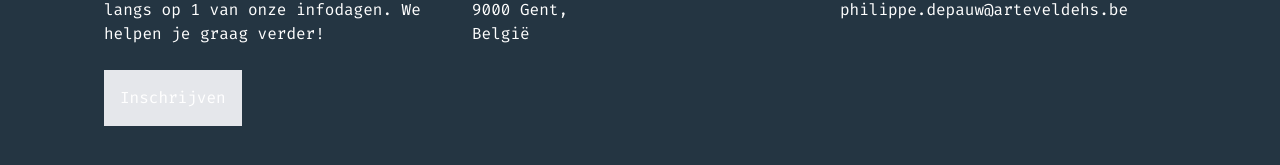
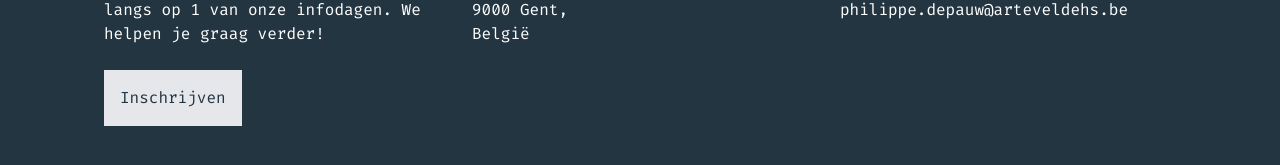
Before and after one commit to meesakveld/pgm-platform, a React (Create React App) app in the folder client/: page / in a window 1280 px wide. Shown: the part 613-778 px from the top of the page. Built offline with nearby package versions, Linux system fonts and the light colour scheme; no server answers.

Commit message:
Updated footer link color to match design

```diff
--- a/client/src/components/Footer.jsx
+++ b/client/src/components/Footer.jsx
@@ -17,7 +17,7 @@ export default function Footer() {
 
                     <p>Schrijf je dan nu in of kom eens langs op 1 van onze infodagen. We helpen je graag verder!</p>
 
-                    <Link className="bg-gray-200 p-4 inline-block mt-6" to="https://www.arteveldehogeschool.be/nl/bij-ons-studeren/kennismaken/infomomenten#infodagen" target="_blank" rel="noopener noreferrer">Inschrijven</Link>
+                    <Link className="bg-gray-200 p-4 inline-block mt-6 text-[#243542]" to="https://www.arteveldehogeschool.be/nl/bij-ons-studeren/kennismaken/infomomenten#infodagen" target="_blank" rel="noopener noreferrer">Inschrijven</Link>
 
                 </section>
 
--- a/client/src/components/filterLine.jsx
+++ /dev/null
@@ -1,9 +0,0 @@
-import React from 'react'
-
-export default function filterLine() {
-  return (
-    <div>
-
-    </div>
-  )
-}
```
